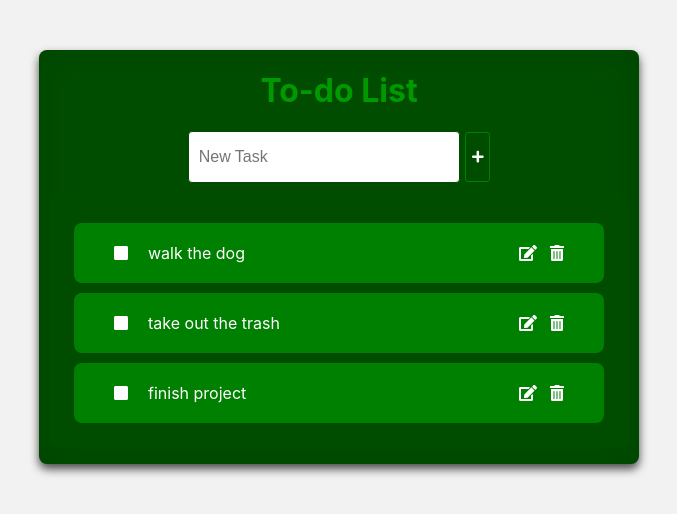
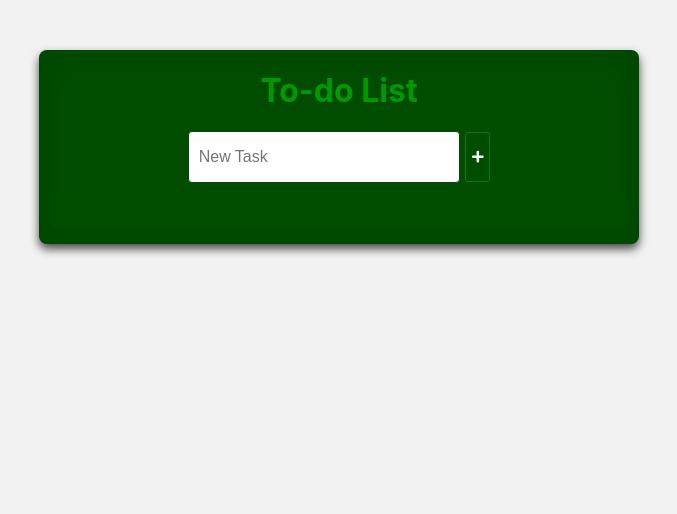
Before and after one commit to ryanfuhrman/todo-react, a React (Create React App) app: page / in a window 1280 px wide. Shown: the top 514 px of the page, without its empty margins (301-978 px from the left). Built offline with nearby package versions, Linux system fonts and the light colour scheme.

Commit message:
Remove default tasks

```diff
--- a/src/TodoList.js
+++ b/src/TodoList.js
@@ -7,23 +7,7 @@ export default class TodoList extends Component {
   constructor(props) {
     super(props);
     this.state = {
-      todos: [
-        {
-          task: "walk the dog",
-          id: "anfk43lqbfa4kjfa4labfaj4f4fna4",
-          completed: false,
-        },
-        {
-          task: "take out the trash",
-          id: "aasdfaffawa4kjfa4labfaj4f4fna4",
-          completed: false,
-        },
-        {
-          task: "finish project",
-          id: "anfk52t4gb6balabfaj4f4fna4",
-          completed: false,
-        },
-      ],
+      todos: [],
     };
 
     this.addTodo = this.addTodo.bind(this);
```
